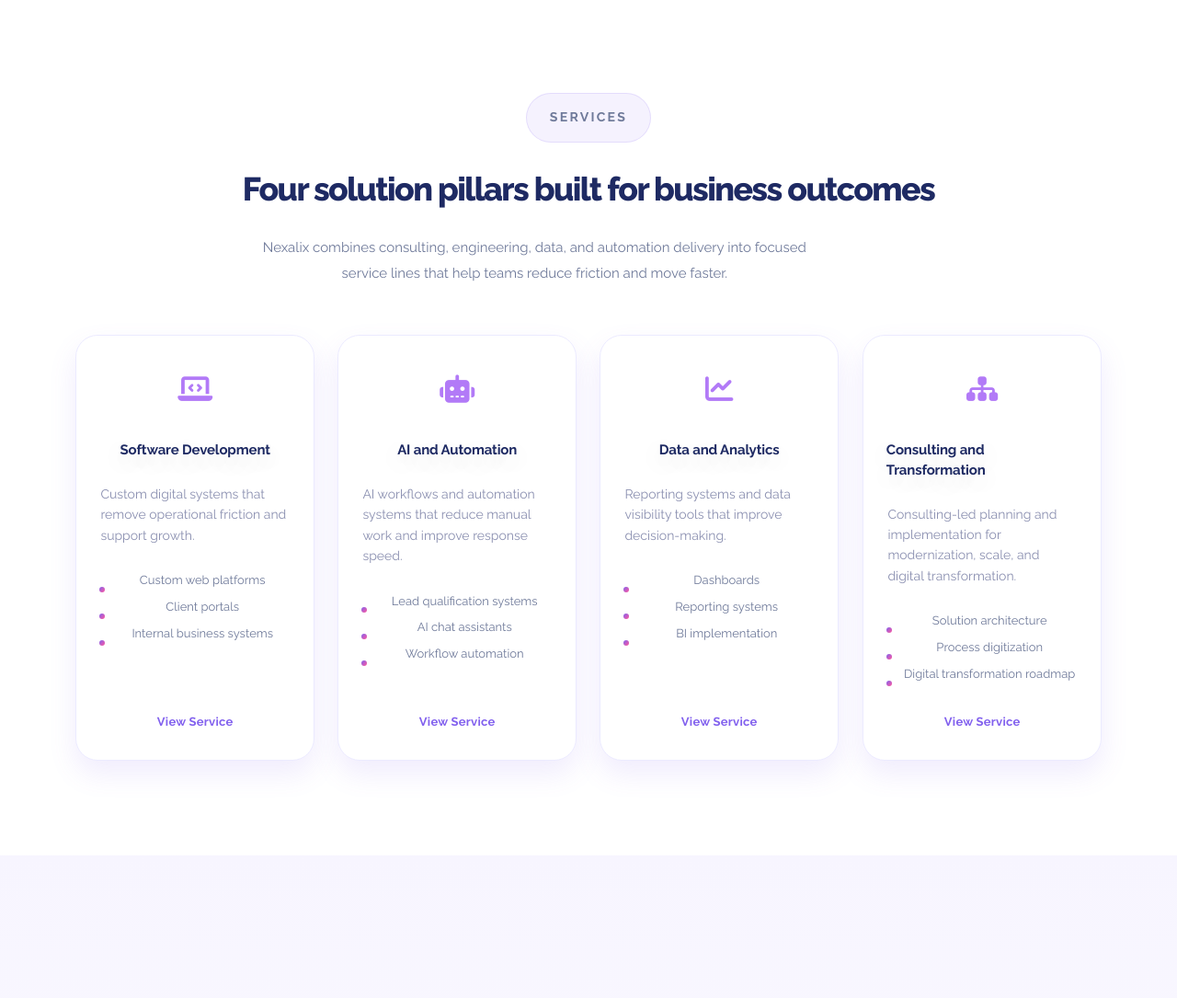
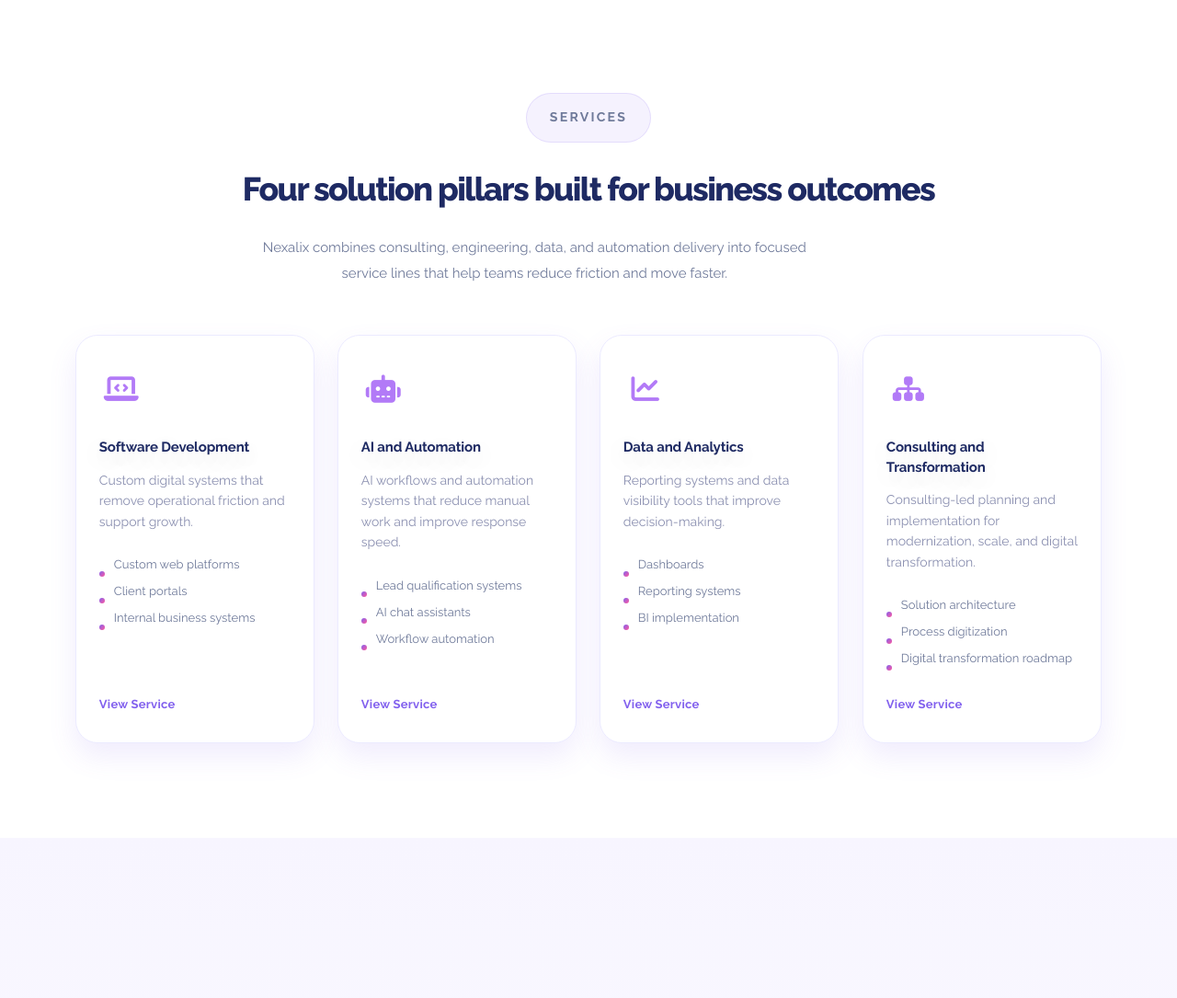
Before and after one commit to DengAchiek/nexalix, a Django app: page /home/ in a window 1280 px wide. Shown: the part 1111-2196 px from the top of the page at 92% size. Run offline with Django 5.2, Linux system fonts and the light colour scheme; data comes from the database, SQL or seed files in the repository; data that the repository does not hold is empty.

Commit message:
Align home services card content

```diff
--- a/nexalix_app/static/css/redesign.css
+++ b/nexalix_app/static/css/redesign.css
@@ -1792,6 +1792,45 @@ body.theme-softy .nx-home-services .nx-services-grid {
     gap: 1.8rem 1.55rem;
 }
 
+body.theme-softy .nx-home-services .nx-reference-process-card {
+    align-items: flex-start;
+    text-align: left;
+    gap: 0.8rem;
+}
+
+body.theme-softy .nx-home-services .nx-reference-process-card .nx-icon-badge {
+    margin: 0 0 1rem;
+}
+
+body.theme-softy .nx-home-services .nx-reference-process-card h3 {
+    width: 100%;
+    margin: 0;
+    text-align: left !important;
+}
+
+body.theme-softy .nx-home-services .nx-reference-process-card p {
+    max-width: none;
+    width: 100%;
+    margin: 0;
+    text-align: left !important;
+}
+
+body.theme-softy .nx-home-services .nx-reference-process-card .nx-card-list {
+    width: 100%;
+    margin-top: 0.85rem;
+}
+
+body.theme-softy .nx-home-services .nx-reference-process-card .nx-card-list li {
+    justify-content: flex-start;
+    text-align: left !important;
+}
+
+body.theme-softy .nx-home-services .nx-reference-process-card .nx-text-link {
+    width: 100%;
+    padding-top: 1rem;
+    text-align: left;
+}
+
 body.theme-softy .nx-home-industries .nx-industries-grid {
     grid-template-columns: repeat(3, minmax(0, 1fr));
     gap: 1.8rem 1.55rem;
--- a/nexalix_app/templates/base.html
+++ b/nexalix_app/templates/base.html
@@ -46,7 +46,7 @@
 
     <title>{% block title %}{{ meta_title|default:'Nexalix Technologies' }}{% endblock %}</title>
     {% block extra_css %}{% endblock %}
-    <link rel="stylesheet" href="{% static 'css/redesign.css' %}?v=20260428h">
+    <link rel="stylesheet" href="{% static 'css/redesign.css' %}?v=20260428i">
     {% if structured_data_json %}
         {% for schema in structured_data_json %}
     <script type="application/ld+json">{{ schema|safe }}</script>
```
